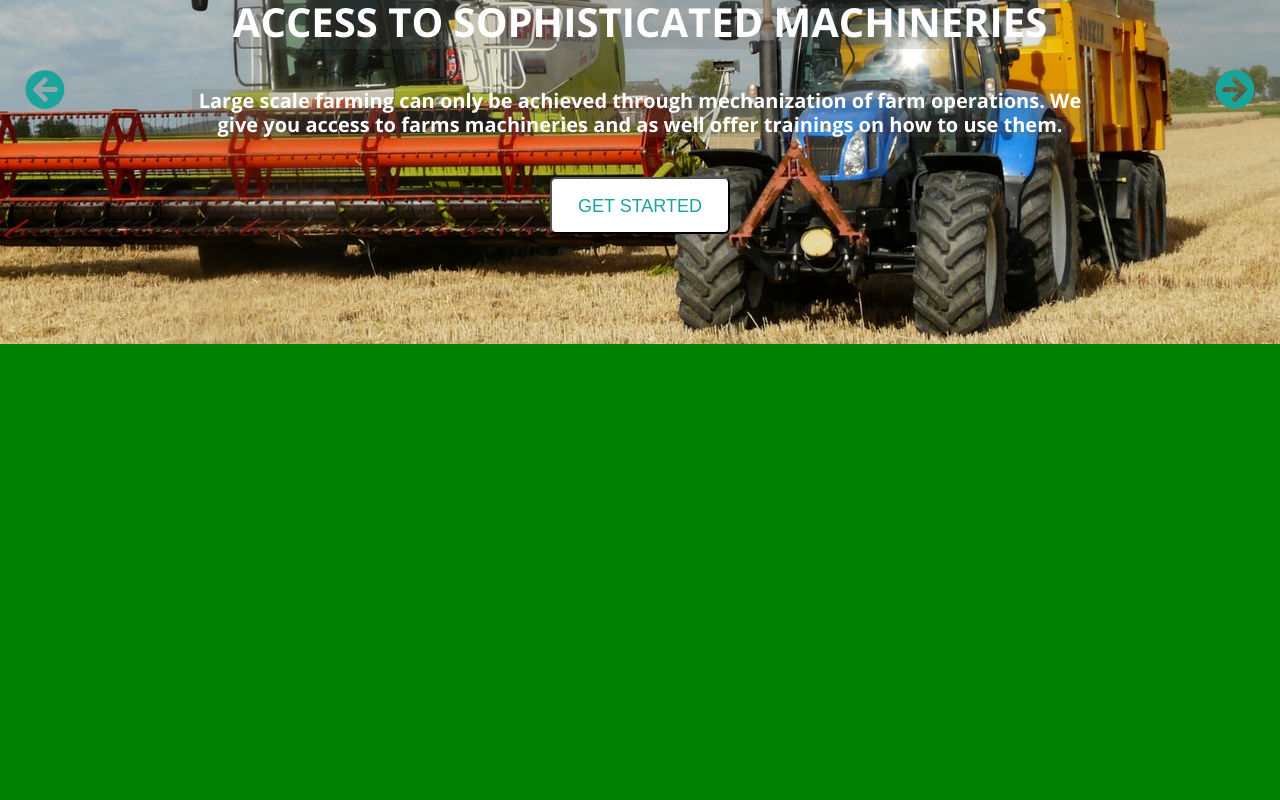
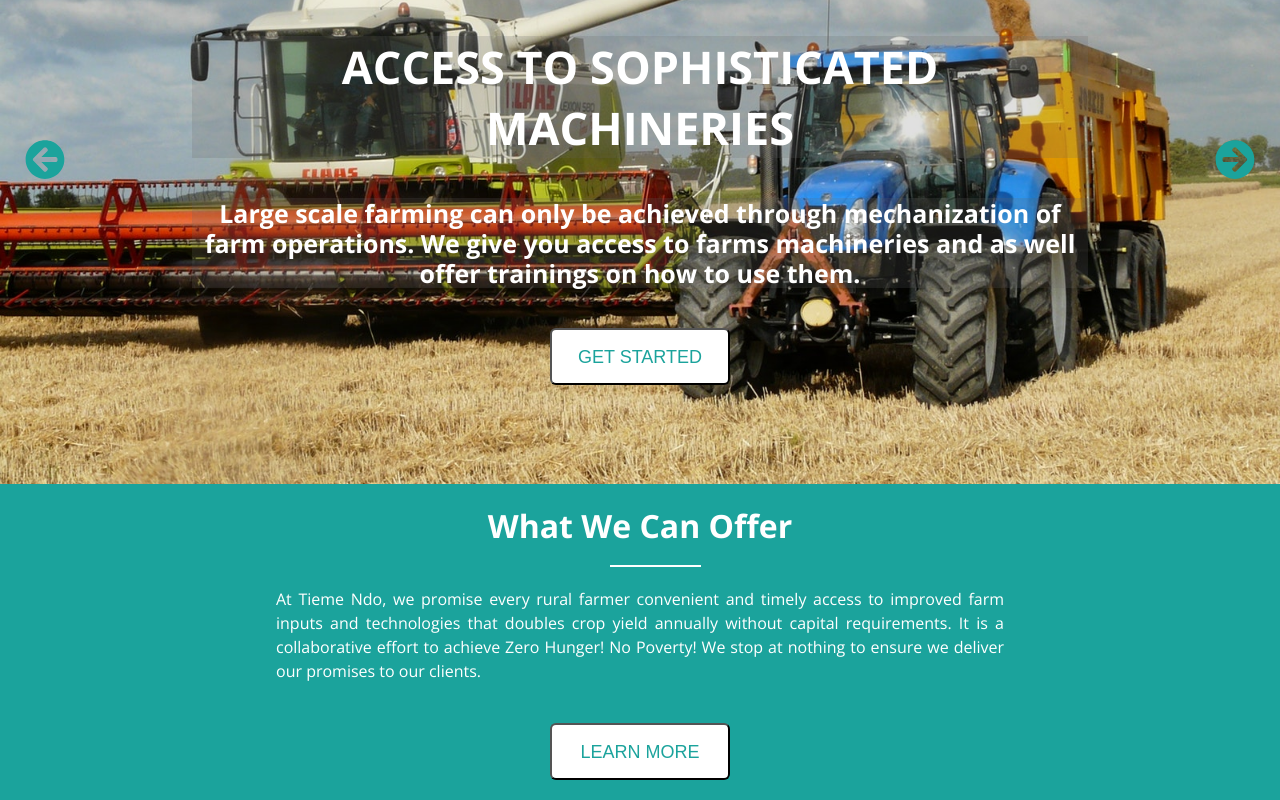
Before and after one commit to nedssoft/tiemendo, a React (Create React App) app: page / in a window 1280 px wide. Shown: the part 228-1028 px from the top of the page. Before the commit the page ends 872 px from the top, so only its background shows below. Built offline with nearby package versions, Linux system fonts and the light colour scheme.

Commit message:
Create Mission section compoenent

```diff
--- a/src/App.js
+++ b/src/App.js
@@ -2,6 +2,7 @@ import React from "react";
 import GlobalStyle, {Container} from "./components/styled/GlobalStyle";
 import Navigation from './components/navigation/Navigation'
 import Carousel from './components/carousel/Carousel'
+import HomePage from './components/home/Mission'
 function App() {
   return (
     <React.Fragment>
@@ -9,6 +10,7 @@ function App() {
       <Container>
         <Navigation />
         <Carousel />
+        <HomePage />
       </Container>
     </React.Fragment>
   );
--- a/src/components/carousel/CarouselStyle.js
+++ b/src/components/carousel/CarouselStyle.js
@@ -1,15 +1,12 @@
 import styled from "styled-components";
-import {
-  white_color,
-  primary_color,
-} from "../styled/variables";
+import { white_color, primary_color } from "../styled/variables";
 
 export const Container = styled.div`
   width: 100%;
   display: flex;
   justify-content: center;
   align-items: center;
-  max-height: 500px;
+  max-height: 100vh;
   overflow: hidden;
   position: relative;
   @media (max-width: 500px) {
@@ -48,7 +45,7 @@ export const Next = styled(ControlBtn)`
 `;
 
 export const CarouselItem = styled.div`
-height: 100%;
+  height: 100%;
   display: flex;
   justify-content: center;
   align-items: center;
@@ -79,7 +76,7 @@ export const CarouselText = styled.div`
   h1 {
     margin-bottom: 4rem;
     color: ${white_color};
-    font-size: 4rem;
+    font-size: 4.5rem;
     text-transform: uppercase;
     font-weight: 600;
     color: #fff;
@@ -87,7 +84,7 @@ export const CarouselText = styled.div`
     background: rgba(100, 100, 100, 0.2);
   }
   p {
-    font-size: 2rem;
+    font-size: 2.5rem;
     line-height: 1.2;
     font-weight: 600;
     color: ${white_color};
--- /dev/null
+++ b/src/components/home/HomePageStyles.js
@@ -0,0 +1,51 @@
+import styled from "styled-components";
+import { white_color, gray_color, primary_color } from "../styled/variables";
+
+export const MissionContainer = styled.section`
+  display: flex;
+  justify-content: center;
+  align-items: center;
+  background-color: ${primary_color};
+  flex-wrap: nowrap;
+  @media (max-width: 500px) {
+    height: 500px;
+  }
+`;
+export const Article = styled.article`
+    display: flex;
+    flex-direction: column;
+    justify-content: center;
+    align-items: center;
+    color: ${white_color};
+    width: 60%;
+    margin: auto;
+    padding: 2rem;
+    @media (max-width: 500px) {
+    width: 100%;
+  }
+    p {
+      line-height: 1.5;
+      text-align: justify;
+      padding-top: 2rem;
+      font-size: 1.6rem;
+    }
+
+    h2 {
+      position: relative;
+      padding-bottom: 2rem;
+      font-size: 3.2rem;
+      font-weight: bold;
+      &::after {
+        content: "";
+        position: absolute;
+        height: 2px;
+        width: 30%;
+        background-color: ${white_color};
+        bottom: 0;
+        right: 30%;
+      }
+      &:hover {
+        color: ${gray_color};
+      }
+    }
+`
--- /dev/null
+++ b/src/components/home/Mission.js
@@ -0,0 +1,21 @@
+import React from "react";
+import { MissionContainer, Article } from "./HomePageStyles";
+import { GetStarted } from "../styled/Buttons";
+
+export default function Mission() {
+  return (
+    <MissionContainer>
+      <Article>
+        <h2>What We Can Offer</h2>
+        <p>
+          At Tieme Ndo, we promise every rural farmer convenient and timely
+          access to improved farm inputs and technologies that doubles crop
+          yield annually without capital requirements. It is a collaborative
+          effort to achieve Zero Hunger! No Poverty! We stop at nothing to
+          ensure we deliver our promises to our clients.
+        </p>
+        <GetStarted>Learn More</GetStarted>
+      </Article>
+    </MissionContainer>
+  );
+}
```
Also changed, not shown: src/components/home/HomePage.js (added, +9 -0 lines).
